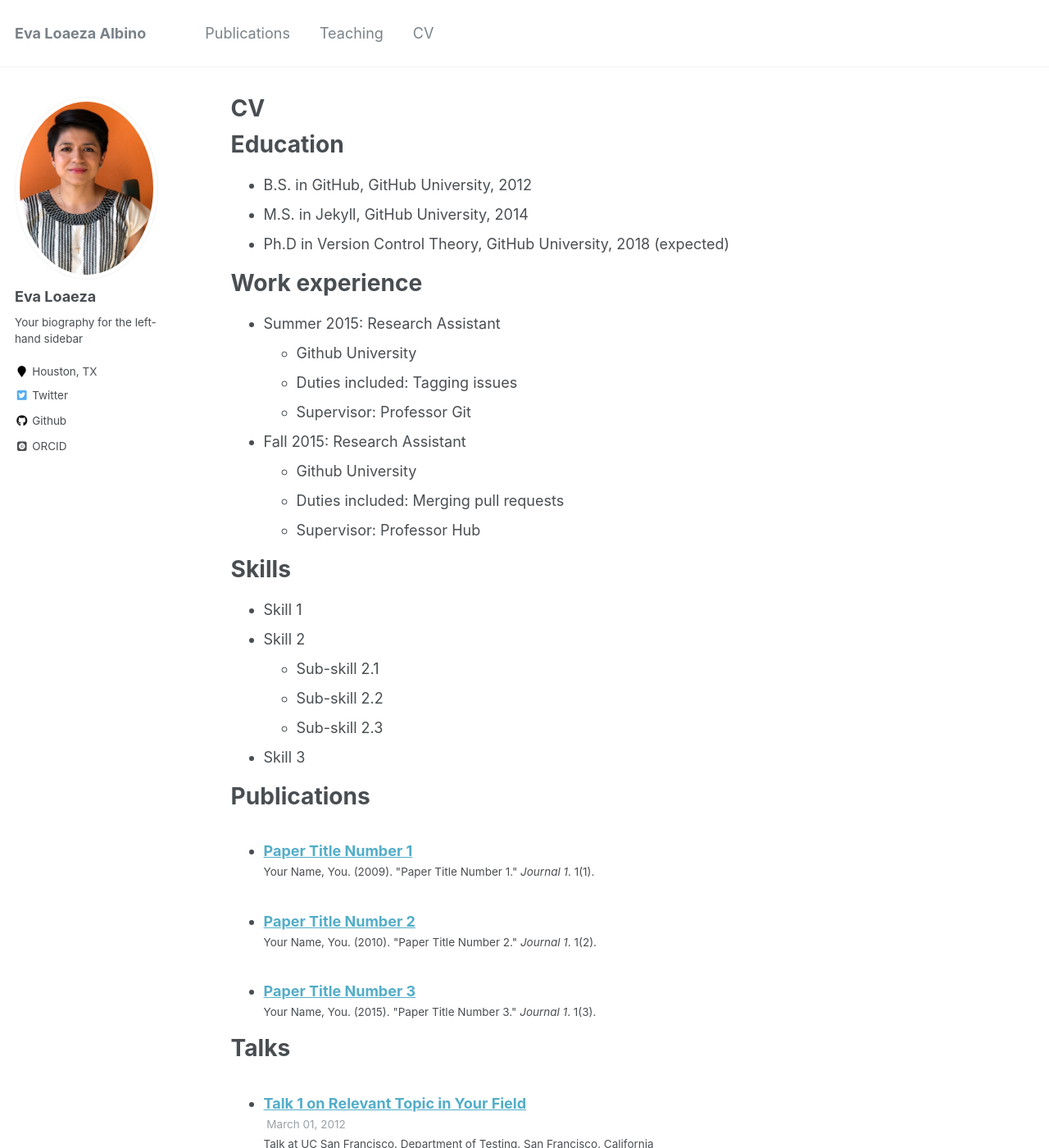
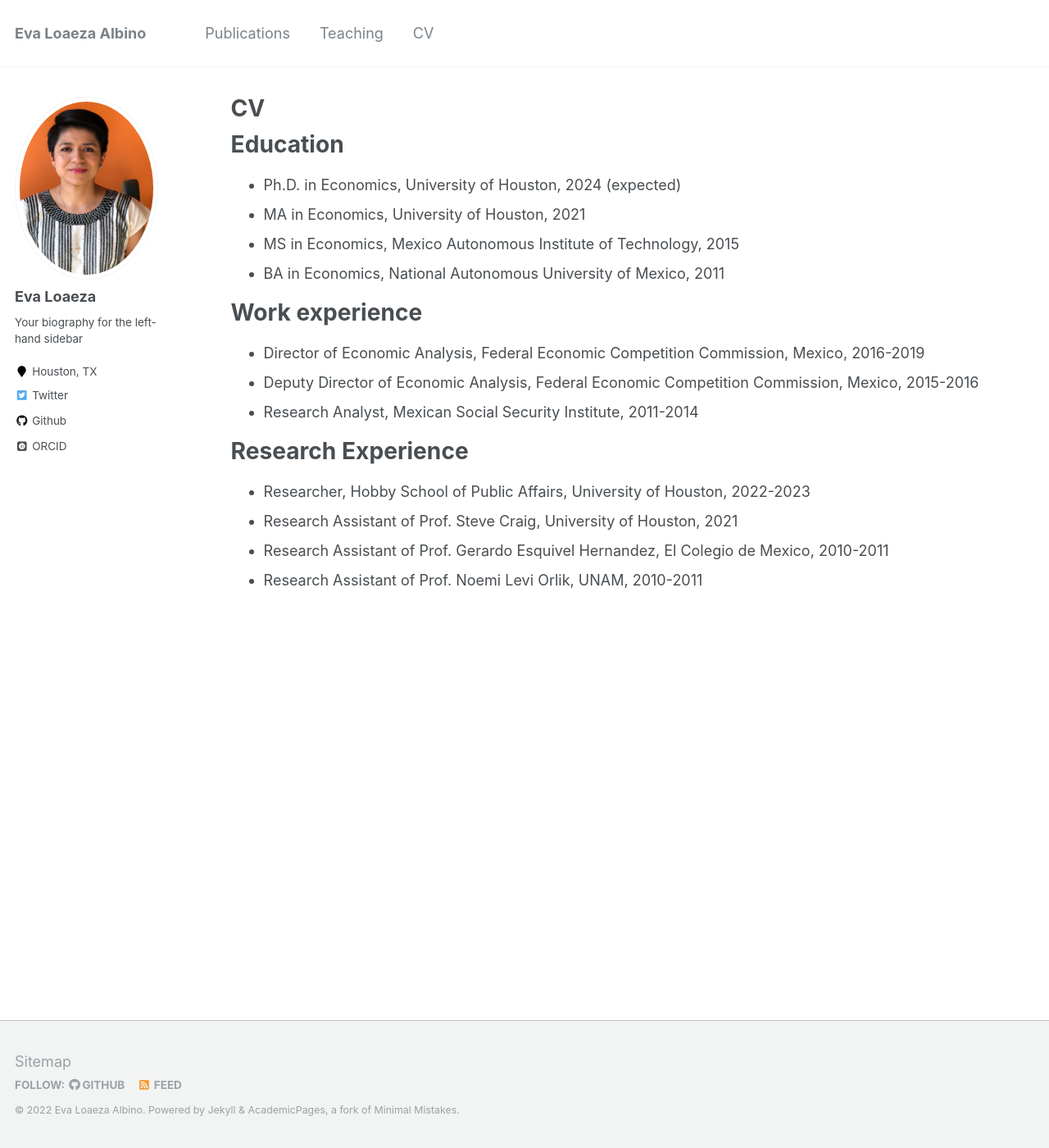
Before and after one commit to evaloaeza/evaloaeza.github.io, a Jekyll site: the page built from _pages/cv.md, in a window 1280 px wide and 1400 px high. Shown: the whole window at 82% size. Built offline with Jekyll 4.4.1, drawn with Linux system fonts in a browser that asks for light colours; some web fonts are replaced; some of the changed text lies outside the part shown.

Commit message:
Update cv.md

```diff
--- a/_pages/cv.md
+++ b/_pages/cv.md
@@ -11,49 +11,20 @@
 
 Education
 ======
-* B.S. in GitHub, GitHub University, 2012
-* M.S. in Jekyll, GitHub University, 2014
-* Ph.D in Version Control Theory, GitHub University, 2018 (expected)
+* Ph.D. in Economics, University of Houston, 2024 (expected)
+* MA in Economics, University of Houston, 2021
+* MS in Economics, Mexico Autonomous Institute of Technology, 2015
+* BA in Economics, National Autonomous University of Mexico, 2011
 
 Work experience
 ======
-* Summer 2015: Research Assistant
-  * Github University
-  * Duties included: Tagging issues
-  * Supervisor: Professor Git
+* Director of Economic Analysis, Federal Economic Competition Commission, Mexico, 2016-2019
+* Deputy Director of Economic Analysis, Federal Economic Competition Commission, Mexico, 2015-2016
+* Research Analyst, Mexican Social Security Institute, 2011-2014
 
-* Fall 2015: Research Assistant
-  * Github University
-  * Duties included: Merging pull requests
-  * Supervisor: Professor Hub
-
-Skills
+Research Experience
 ======
-* Skill 1
-* Skill 2
-  * Sub-skill 2.1
-  * Sub-skill 2.2
-  * Sub-skill 2.3
-* Skill 3
-
-Publications
-======
-  <ul>{% for post in site.publications %}
-    {% include archive-single-cv.html %}
-  {% endfor %}</ul>
-
-Talks
-======
-  <ul>{% for post in site.talks %}
-    {% include archive-single-talk-cv.html %}
-  {% endfor %}</ul>
-
-Teaching
-======
-  <ul>{% for post in site.teaching %}
-    {% include archive-single-cv.html %}
-  {% endfor %}</ul>
-
-Service and leadership
-======
-* Currently signed in to 43 different slack teams
+* Researcher, Hobby School of Public Affairs, University of Houston, 2022-2023
+* Research Assistant of Prof. Steve Craig, University of Houston, 2021
+* Research Assistant of Prof. Gerardo Esquivel Hernandez, El Colegio de Mexico, 2010-2011
+* Research Assistant of Prof. Noemi Levi Orlik, UNAM, 2010-2011
```
